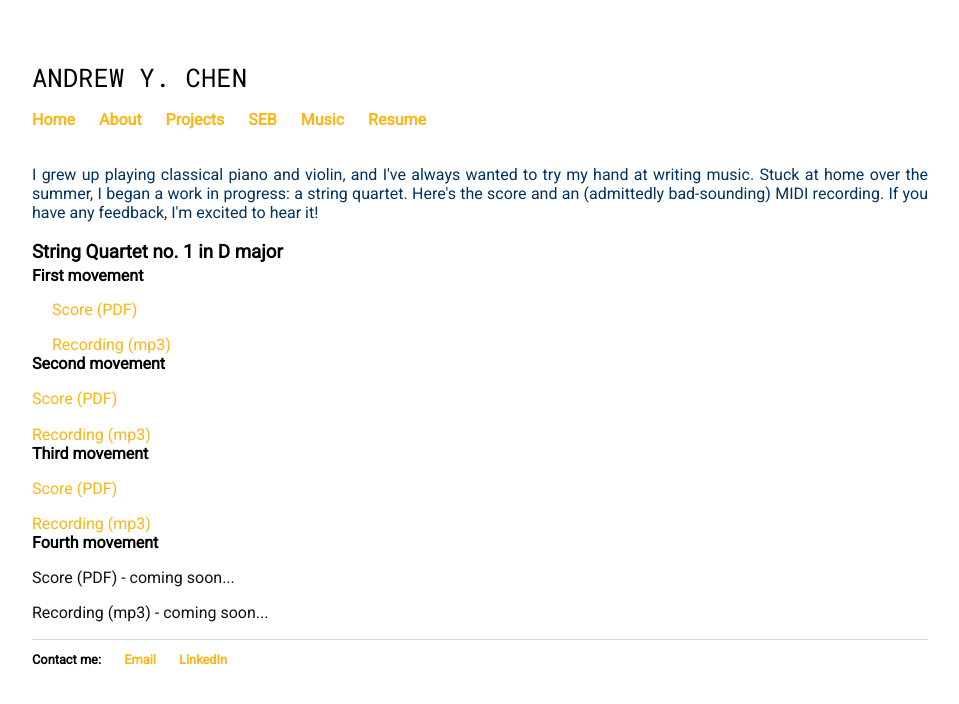
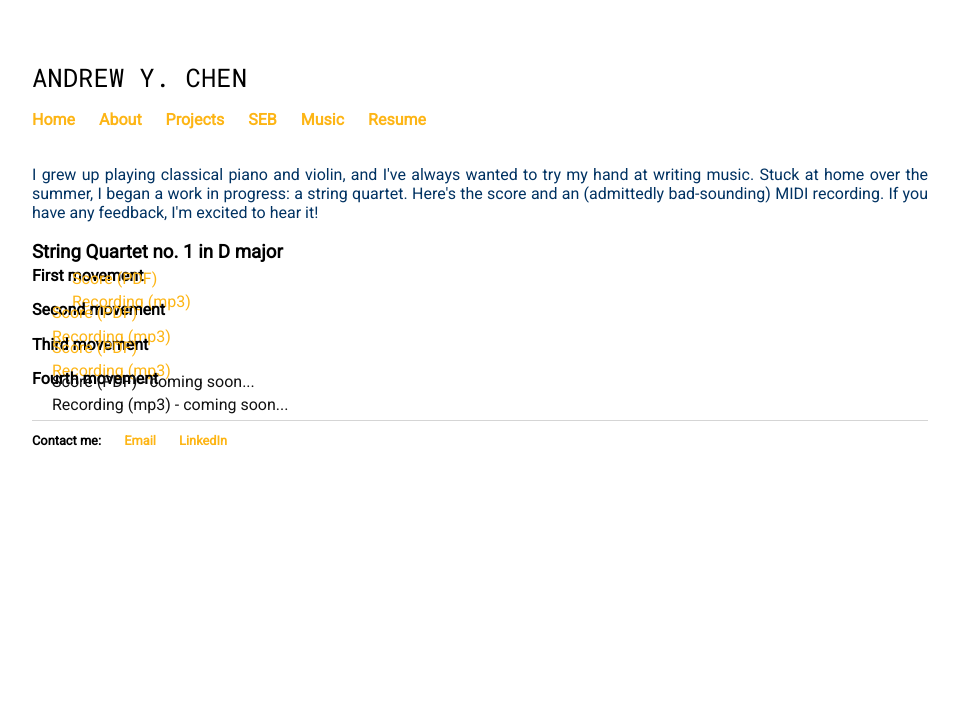
Before and after one commit to carbonheliumnitrogen/carbonheliumnitrogen.github.io, a Jekyll site: the page built from music.html, in a window 1280 px wide. Shown: the top 704 px of the page, without its empty margins (160-1119 px from the left). Built offline with Jekyll 4.4.1, drawn with Linux system fonts in a browser that asks for light colours.

Commit message:
Update music.html

```diff
--- a/music.html
+++ b/music.html
@@ -16,32 +16,41 @@ font-family:'Roboto', 'Helvetica', 'Sans-Serif';
 color:#003262;
 	}
 	#links{
-font-family:'Roboto', 'Helvetica', 'Sans-Serif';
+	font-family:'Roboto', 'Helvetica', 'Sans-Serif';
 	margin-block-start: -1px;
-    margin-block-end: 5px;
-    margin-inline-start: 20px;
-    margin-inline-end: 0px;
+   	 margin-block-end: 5px;
+   	 margin-inline-start: 20px;
+    	margin-inline-end: 0px;
 	}
+	#link{
+	margin-block-start: -1px;
+   	 margin-block-end: 5px;
+   	 margin-inline-start: 20px;
+    	margin-inline-end: 0px;
+	}
+	#mvmt{
+    margin-block-start: -1em;
+    margin-block-end: -1em;
 </style>
 </head>
 <div >
 	<p id="headerone"> I grew up playing classical piano and violin, and I've always wanted to try my hand at writing music. Stuck at home over the summer, I began a work in progress: a  string quartet. Here's the score and an (admittedly bad-sounding) MIDI recording. If you have any feedback, I'm excited to hear it!</p>
 
 	<h3>String Quartet no. 1 in D major</h3>
-	<h4>First movement</h4>
+	<h4 id="mvmt">First movement</h4>
 	<div id=links>
 	<p id="link"> <a href="/music/1score.pdf">Score (PDF)</a></p>
 	<p id="link"> <a href="/music/1sound.mp3">Recording (mp3)</a> <br> </p>
 	</div>
-	<h4>Second movement</h4>
+	<h4 id="mvmt">Second movement</h4>
 	<p id="link"> <a href="/music/2score.pdf">Score (PDF)</a></p>
 	<p id="link"> <a href="/music/2sound.mp3">Recording (mp3)</a><br> </p>
 
- 	<h4>Third movement</h4>
+ 	<h4 id="mvmt">Third movement</h4>
 	<p id="link"> <a href="/music/3score.pdf">Score (PDF)</a></p>
 	<p id="link"> <a href="/music/3sound.mp3">Recording (mp3)</a><br> </p>
 
-	<h4>Fourth movement</h4>
+	<h4 id="mvmt">Fourth movement</h4>
 	<p id="link"> Score (PDF) - coming soon...</p>
 	<p id="link"> Recording (mp3) - coming soon...</p>
 
```
